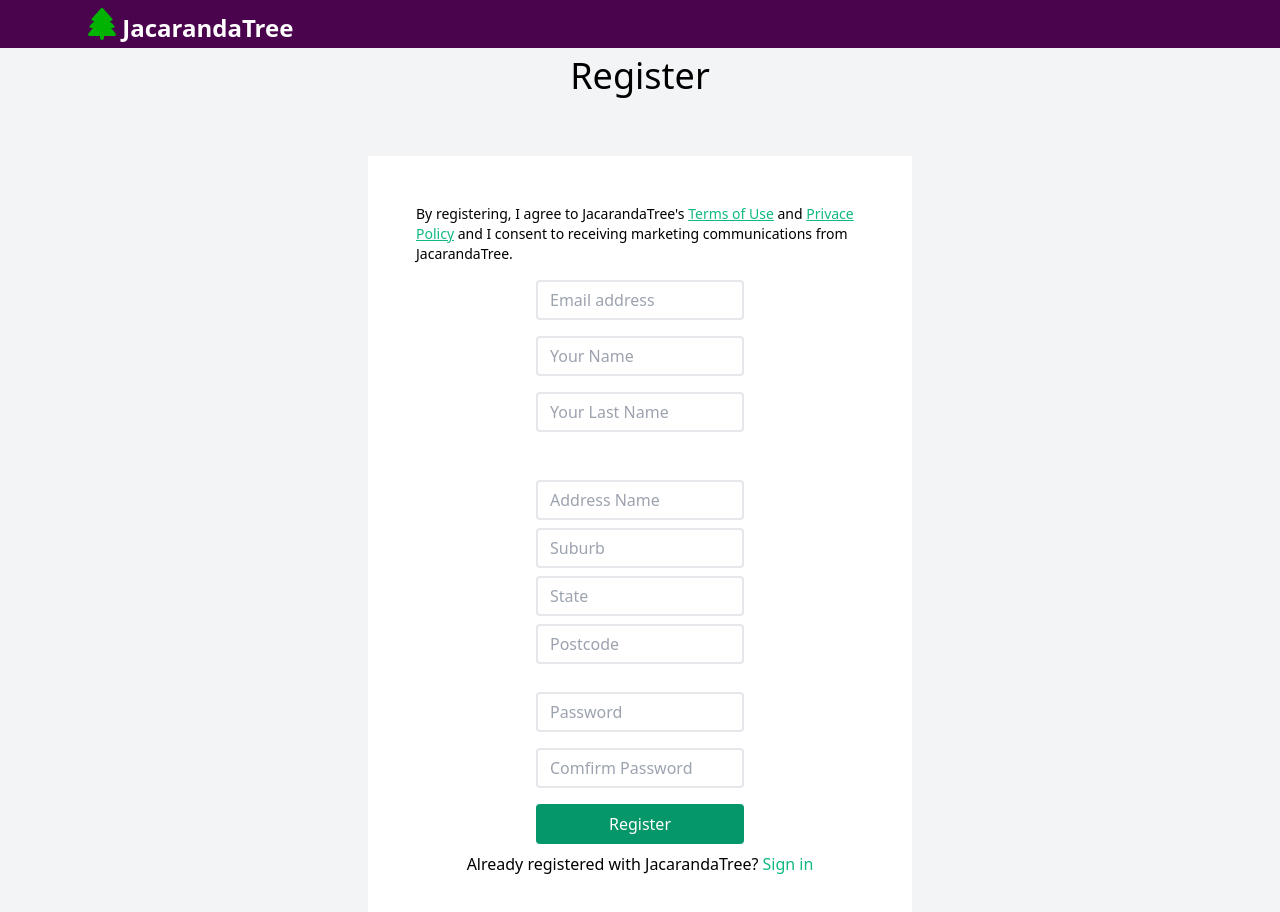
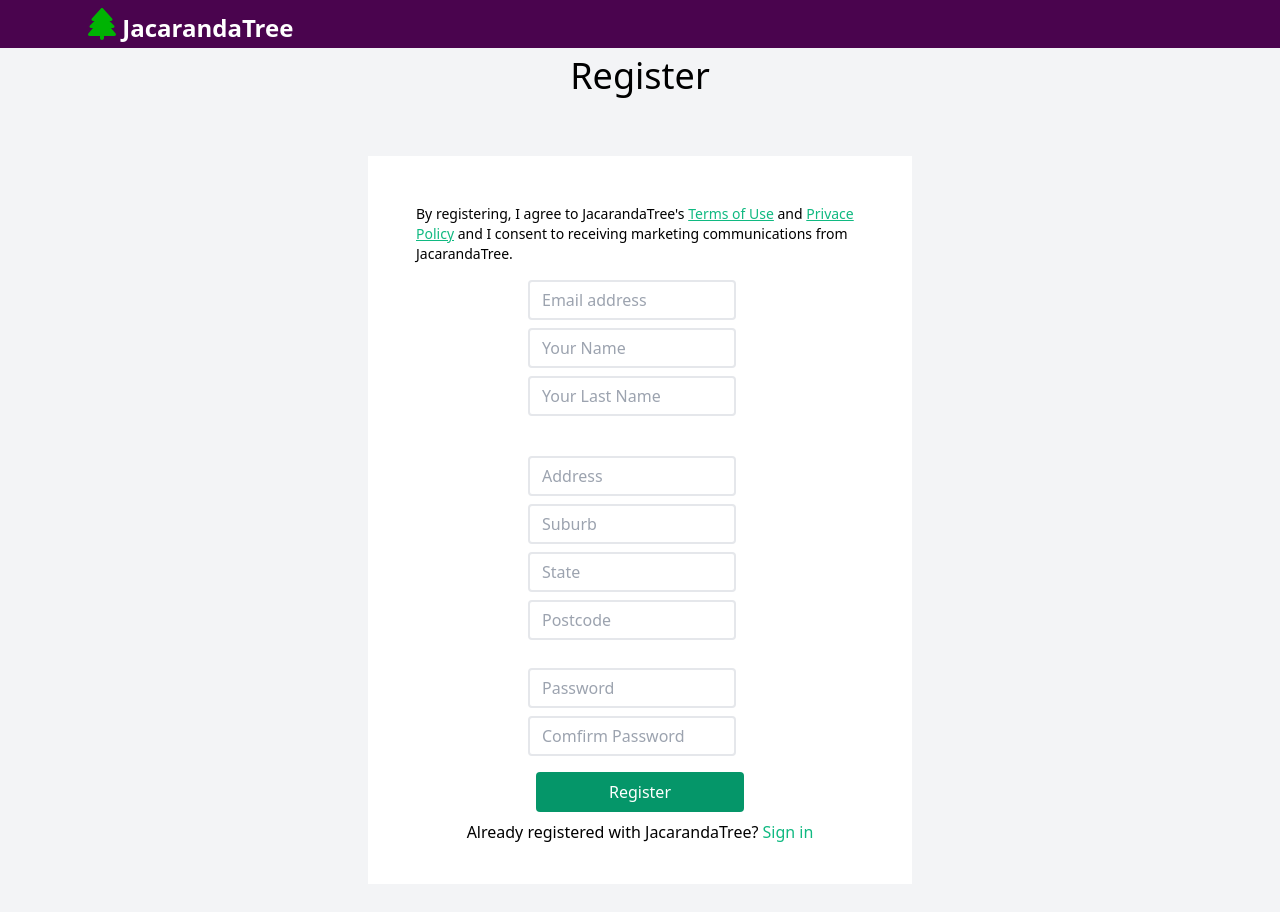
Before and after one commit to GuilhermeDutraCode/JacarandaTree2, a Next.js app: page /register in a window 1280 px wide. Shown: the top 912 px of the page. Built offline with nearby package versions, Linux system fonts and the light colour scheme; no server answers.

Commit message:
Register now creates a new user in the db, front-end validation and password hashing

```diff
--- a/package.json
+++ b/package.json
@@ -18,8 +18,10 @@
     "@types/react": "18.2.8",
     "@types/react-dom": "18.2.4",
     "autoprefixer": "10.4.14",
+    "axios": "^1.4.0",
     "bcrypt": "^5.1.0",
     "bcryptjs": "^2.4.3",
+    "body-parser": "^1.20.2",
     "carousel-js": "^4.0.0",
     "faker": "^6.6.6",
     "next": "13.4.4",
@@ -34,6 +36,7 @@
     "@faker-js/faker": "^8.0.2",
     "@prisma/nextjs-monorepo-workaround-plugin": "^4.15.0",
     "@types/bcrypt": "^5.0.0",
+    "@types/body-parser": "^1.19.2",
     "@types/node": "^20.3.1",
     "ts-node": "^10.9.1",
     "typescript": "^5.1.3"
--- /dev/null
+++ b/src/app/api/register/route.ts
@@ -0,0 +1,37 @@
+import prisma from "../../../../lib/prisma";
+
+export async function POST(req: Request) {
+    try {
+        const body : any = await req.text(); // Consume the ReadableStream and get the body as a string
+        const newUser = JSON.parse(body)
+
+        try {
+            const user = await prisma.user.create({
+                data: {
+                  email: newUser.email,
+                  first_name: newUser.fName,
+                  last_name: newUser.lName,
+                  address: newUser.address,
+                  suburb: newUser.suburb,
+                  state: newUser.state,
+                  postcode: newUser.postcode,
+                  password: newUser.password,
+                  card_number: "",
+                  name_on_card: "",
+                  expiring_date: "",
+                  last_digits: "",
+                  profile_pic: ""
+                }
+              })
+              console.log("Created a user");
+        } catch (error) {
+            console.log(error);
+
+        }
+
+        return new Response("Created a user");
+      } catch (error: any) {
+        console.error(error);
+        return new Response("This is the err", error);
+      }
+}
--- a/src/app/register/Center.tsx
+++ b/src/app/register/Center.tsx
@@ -1,24 +1,123 @@
+"use client"
+import axios from "axios";
 import Link from "next/link";
+import { useEffect, useState } from "react";
+import bodyParser from "body-parser";
 
-export default function Center(){
+function loadData() {
+    axios.get("/api/register")
+      .then((response) => {
+        console.log(response.data); // "_Christo"
+        // Use the data as needed in your front-end code
+      })
+      .catch((error) => {
+        console.error(error);
+      });
+  }
+
+export default  function Center(){
+    const [email, setEmail] = useState("");
+    const [fName, setFName] = useState("");
+    const [lName, setlName] = useState("");
+    const [address, setAddress] = useState("");
+    const [suburb, setSuburb] = useState("");
+    const [state, setState] = useState("");
+    const [postcode, setPostcode] = useState("");
+    const [password, setPassword] = useState("");
+    const [comfirmedPassword, setComfirmedPassword] = useState("")
+
+    const handleSubmit = async (e: any) => {
+        e.preventDefault();
+
+        const data = {
+            email: email,
+            fName: fName,
+            lName: lName,
+            address: address,
+            suburb: suburb,
+            state: state,
+            postcode: postcode,
+            password: password,
+            comfirmedPassword: comfirmedPassword
+        };
+
+        axios.post("/api/register", data)
+            .then(function (response){
+                console.log('sex');
+            })
+            .catch(function (error) {
+                console.log(error);
+            });
+    };
+
+    useEffect(() => {
+        loadData();
+    }, []);
+
+
     return(
         <div>
             <h1 className="text-center text-4xl py-2">Register</h1>
         <div className="py-3 px-24 mt-10 flex  justify-center">
             <div className="bg-white w-2/4 block p-10 flex flex-col items-center">
                 <p className="p-2 text-sm">By registering, I agree to JacarandaTree's <Link href='/' className="text-emerald-500 underline">Terms of Use</Link> and <Link href='/' className="text-emerald-500 underline">Privace Policy</Link> and I consent to receiving marketing communications from JacarandaTree.</p>
-                <input className="block border-2 rounded w-52 pl-3 my-2 h-10" placeholder="Email address" type="text" />
-                <input className="block border-2 rounded w-52 pl-3 h-10 my-2" placeholder="Your Name" type="text" />
-                <input className="block border-2 rounded w-52 pl-3 h-10 my-2" placeholder="Your Last Name" type="text" />
-
-                <input className="block border-2 rounded w-52 pl-3 h-10 mt-10" placeholder="Address Name" type="text" />
-                <input className="block border-2 rounded w-52 pl-3 h-10 mt-2" placeholder="Suburb" type="text" />
-                <input className="block border-2 rounded w-52 pl-3 h-10 mt-2" placeholder="State" type="text" />
-                <input className="block border-2 rounded w-52 pl-3 h-10 mt-2" placeholder="Postcode" type="text" />
-
-                <input className="block border-2 rounded w-52 pl-3 h-10  mt-7 mb-2" placeholder="Password" type="text" />
-                <input className="block border-2 rounded w-52 pl-3 h-10 my-2" placeholder="Comfirm Password" type="text" />
-                <button className="bg-emerald-600 h-10 w-52 text-white rounded m-2">Register</button>
+                    <form onSubmit={handleSubmit}>
+                        <input
+                        className="block border-2 rounded w-52 pl-3 my-2 h-10"
+                        placeholder="Email address"
+                        type="text"
+                        value={email}
+                        onChange={(e) => setEmail(e.target.value)}/>
+                        <input
+                         className="block border-2 rounded w-52 pl-3 h-10 my-2"
+                         placeholder="Your Name"
+                         type="text"
+                         value={fName}
+                         onChange={(e) => setFName(e.target.value)}/>
+                        <input
+                        className="block border-2 rounded w-52 pl-3 h-10 my-2"
+                        placeholder="Your Last Name"
+                        type="text"
+                        value={lName}
+                        onChange={(e) => setlName(e.target.value)}/>
+                        <input
+                        className="block border-2 rounded w-52 pl-3 h-10 mt-10"
+                        placeholder="Address"
+                        type="text"
+                        value={address}
+                        onChange={(e) => setAddress(e.target.value)}/>
+                        <input
+                        className="block border-2 rounded w-52 pl-3 h-10 mt-2"
+                        placeholder="Suburb"
+                        type="text"
+                        value={suburb}
+                        onChange={(e) => setSuburb(e.target.value)}/>
+                        <input
+                         className="block border-2 rounded w-52 pl-3 h-10 mt-2"
+                         placeholder="State"
+                         type="text"
+                         value={state}
+                         onChange={(e) => setState(e.target.value)}/>
+                        <input
+                        className="block border-2 rounded w-52 pl-3 h-10 mt-2"
+                        placeholder="Postcode"
+                        type="text"
+                        value={postcode}
+                        onChange={(e) => setPostcode(e.target.value)}/>
+                        <input
+                        className="block border-2 rounded w-52 pl-3 h-10  mt-7 mb-2"
+                        placeholder="Password"
+                        type="text"
+                        value={password}
+                        onChange={(e) => setPassword(e.target.value)}/>
+                        <input
+                        className="block border-2 rounded w-52 pl-3 h-10 my-2"
+                        placeholder="Comfirm Password"
+                        type="text"
+                        value={comfirmedPassword}
+                        onChange={(e) => setComfirmedPassword(e.target.value)}/>
+                        <button className="bg-emerald-600 h-10 w-52 text-white rounded m-2">Register</button>
+                    </form>
                 <p>Already registered with JacarandaTree? <Link href='/' className="text-emerald-500">Sign in</Link></p>
             </div>
         </div>
--- a/src/app/signin/Center.tsx
+++ b/src/app/signin/Center.tsx
@@ -1,4 +1,4 @@
-import Footer from "@/home/Footer";
+'use client'
 import Link from "next/link";
 
 export default function Center(){
--- a/src/app/signin/page.tsx
+++ b/src/app/signin/page.tsx
@@ -1,4 +1,4 @@
-import Footer from "@/home/Footer";
+
 import Navbar from "../register/Navbar";
 import Center from "./Center";
 
```
Also changed, not shown: 1 other file (tests, documents, lock files or other folders).
